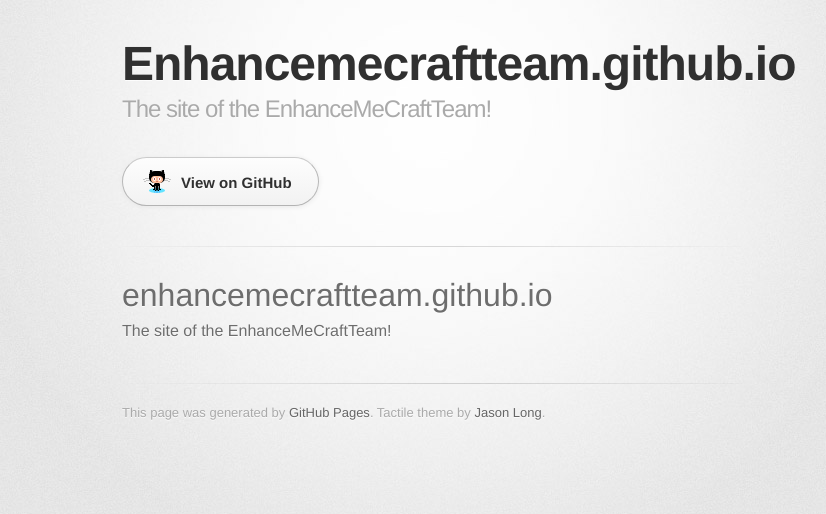
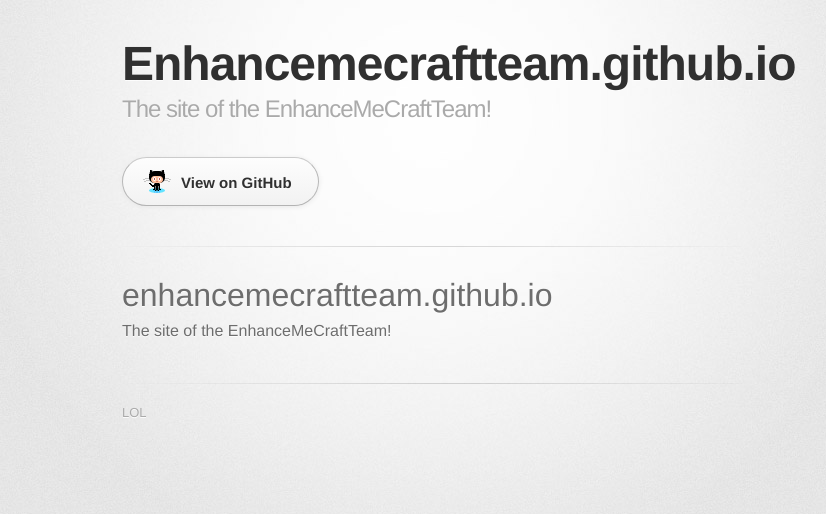
Before and after one commit to HackerTDog/enhancemecraftteam.github.io, a plain HTML site: page index.html in a window 1280 px wide. Shown: the whole page, without its empty margins (208-1034 px from the left). Drawn offline with Linux system fonts and the light colour scheme; a web font is replaced by a local one.

Commit message:
Update index.html

```diff
--- a/index.html
+++ b/index.html
@@ -36,7 +36,7 @@
         </section>
 
         <footer>
-          This page was generated by <a href="http://pages.github.com">GitHub Pages</a>. Tactile theme by <a href="https://twitter.com/jasonlong">Jason Long</a>.
+          LOL
         </footer>
 
 
```
